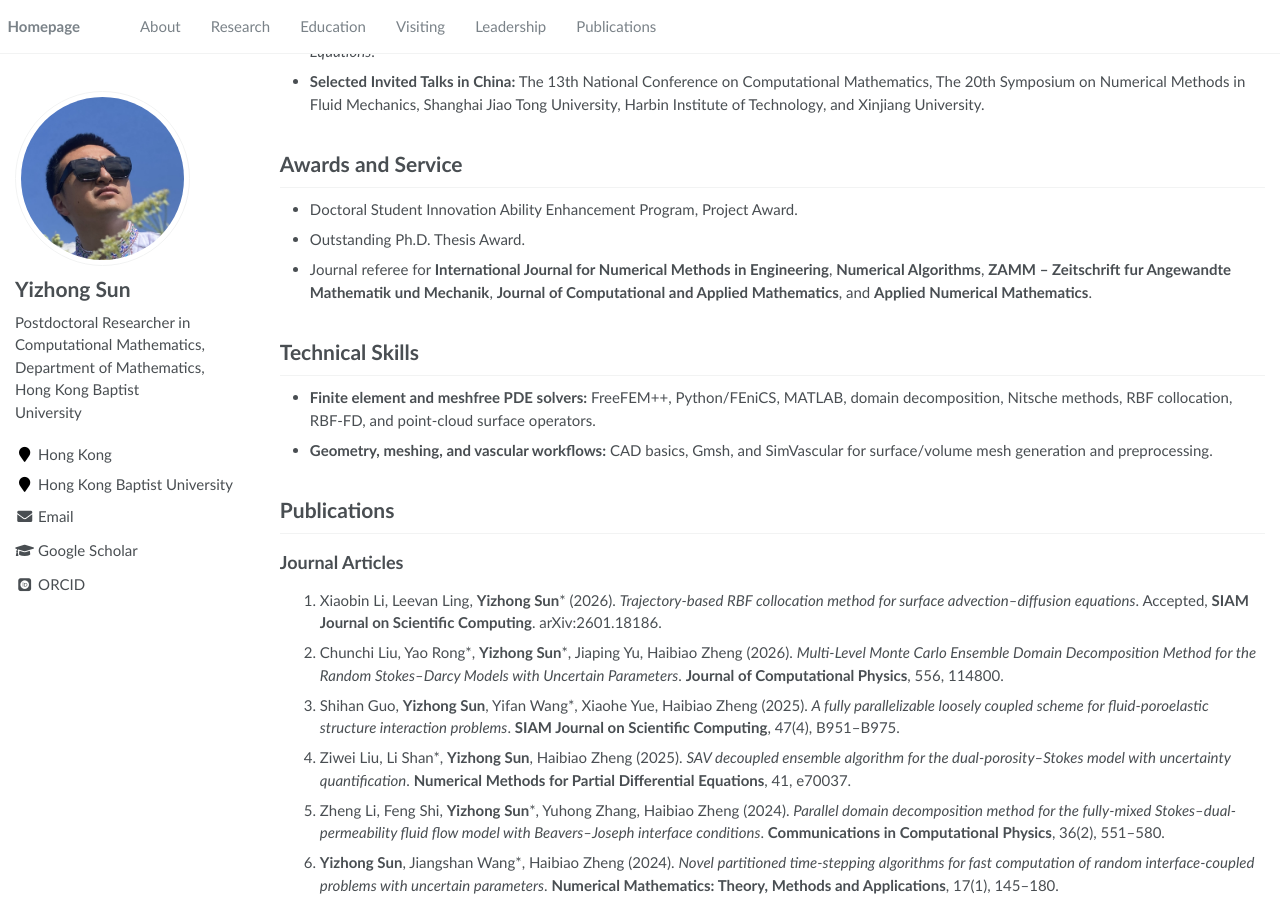
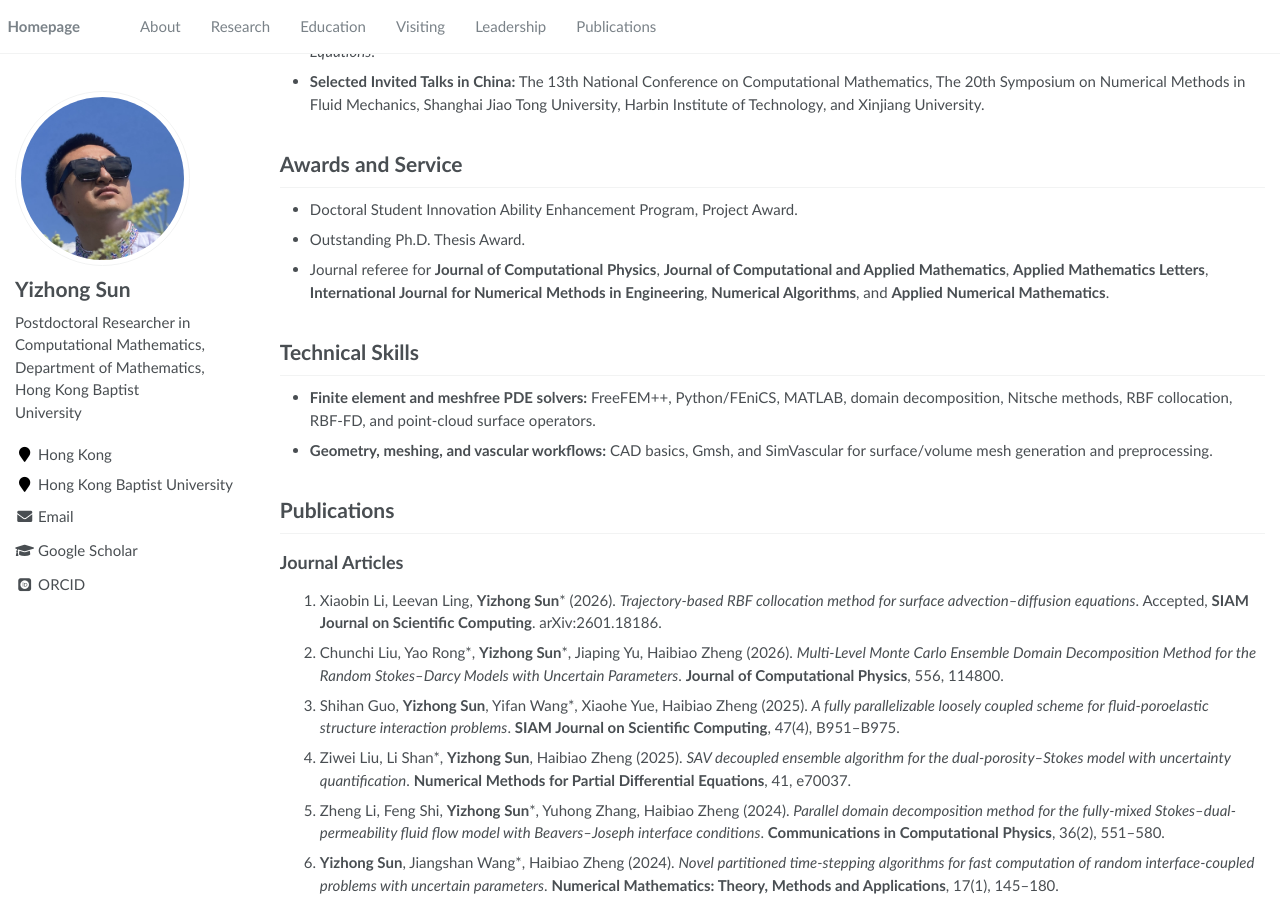
Before and after one commit to yzsun95/yzsun95.github.io, a Jekyll site: the page built from _pages/about.md, in a window 1280 px wide and 900 px high, scrolled down 1949 px. Built offline with Jekyll 4.4.1, drawn with Linux system fonts in a browser that asks for light colours; some web fonts are replaced.

Commit message:
Update about.md

```diff
--- a/_pages/about.md
+++ b/_pages/about.md
@@ -133,7 +133,7 @@ My research spans stable and scalable finite element methods for interface-coupl
 
 - Doctoral Student Innovation Ability Enhancement Program, Project Award.
 - Outstanding Ph.D. Thesis Award.
-- Journal referee for **International Journal for Numerical Methods in Engineering**, **Numerical Algorithms**, **ZAMM -- Zeitschrift fur Angewandte Mathematik und Mechanik**, **Journal of Computational and Applied Mathematics**, and **Applied Numerical Mathematics**.
+- Journal referee for **Journal of Computational Physics**, **Journal of Computational and Applied Mathematics**, **Applied Mathematics Letters**, **International Journal for Numerical Methods in Engineering**, **Numerical Algorithms**, and **Applied Numerical Mathematics**.
 
 <span class="anchor" id="skills"></span>
 
```
